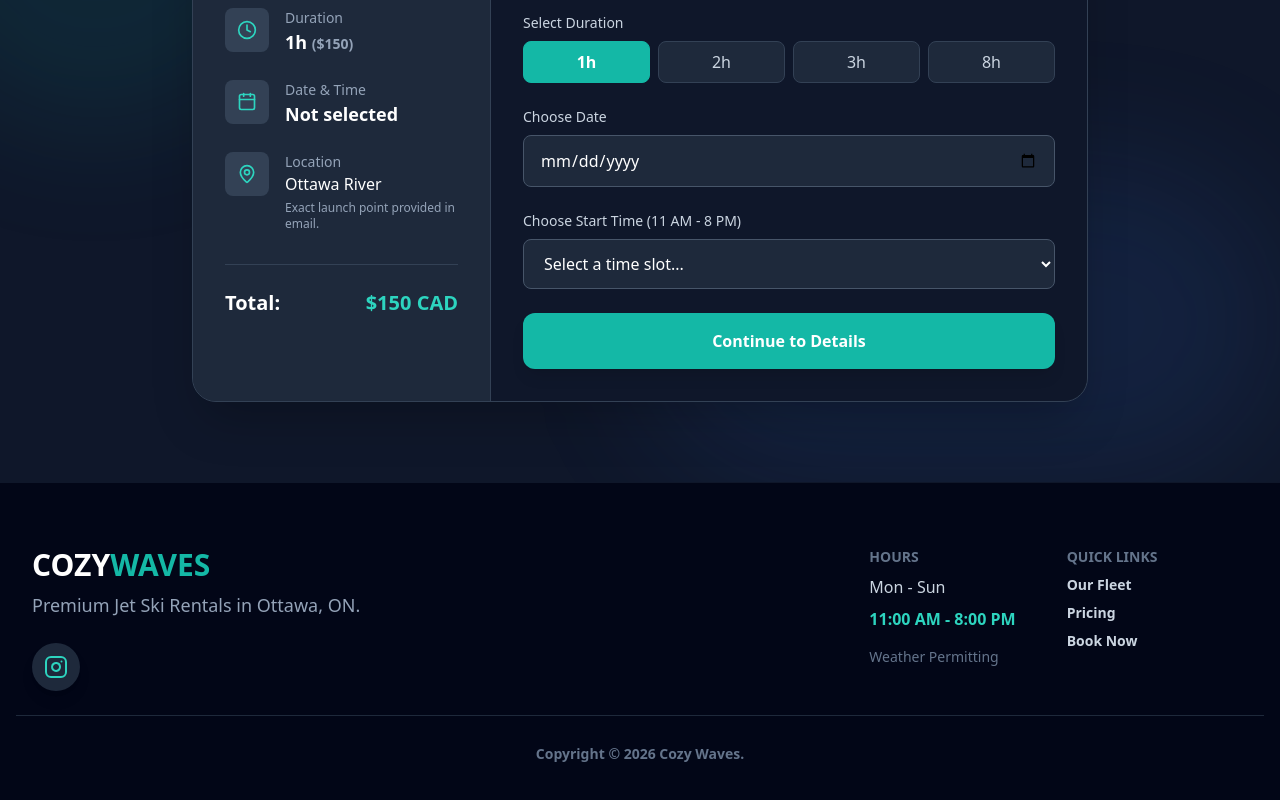
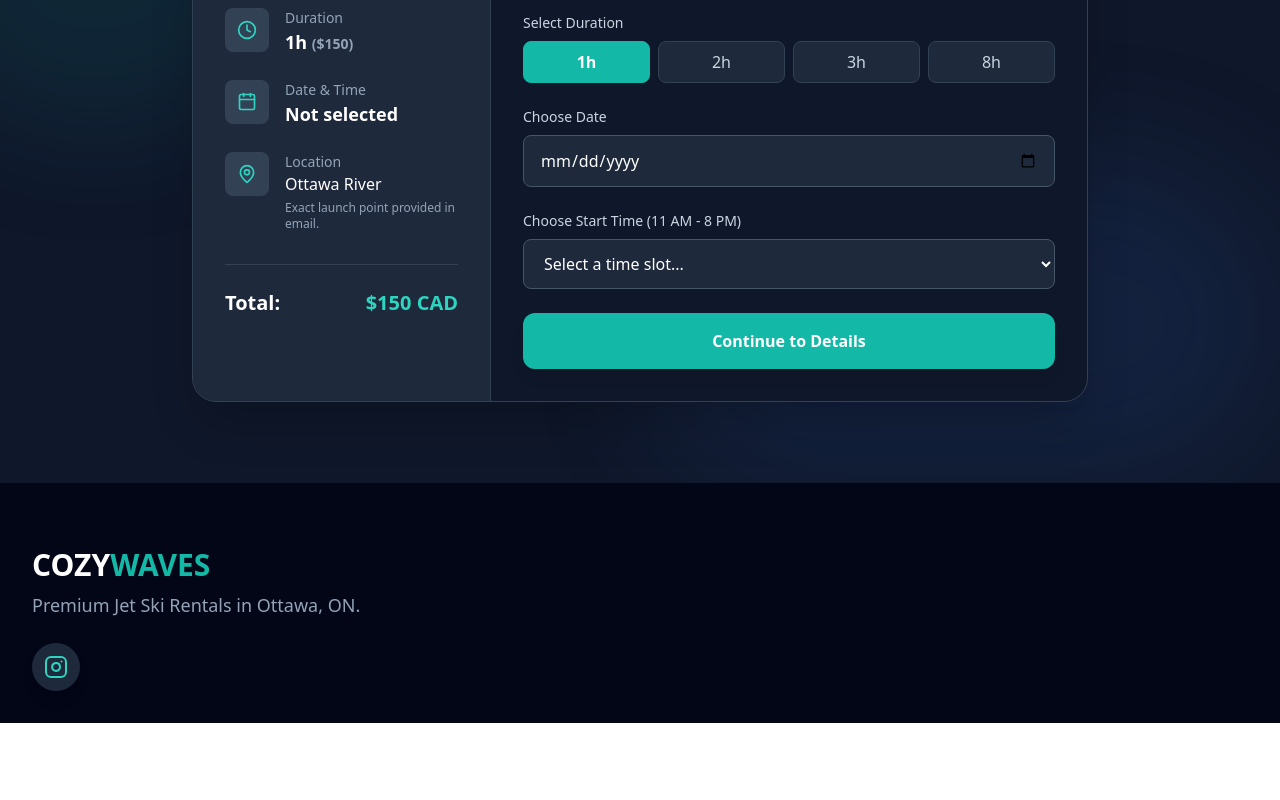
Before and after one commit to simozawit/cozy-waves, a React (Create React App) app: page / in a window 1280 px wide. Shown: the part 2648-3448 px from the top of the page. After the commit the page ends 3371 px from the top, so only its background shows below. Built offline with nearby package versions, Linux system fonts and the light colour scheme.

Commit message:
Update App.jsx

```diff
--- a/src/App.jsx
+++ b/src/App.jsx
@@ -9,9 +9,9 @@ const App = () => {
   const [selectedTime, setSelectedTime] = useState('');
   const [customerDetails, setCustomerDetails] = useState({ name: '', email: '', phone: '' });
   const [showNotification, setShowNotification] = useState(false);
+  const [bookingError, setBookingError] = useState(''); // Added error state
 
   // Business settings
- // const fleetCount = 5;
   const businessHours = { start: 11, end: 20 }; // 11 AM to 8 PM
   const prices = {
     '1h': 150,
@@ -24,31 +24,51 @@ const App = () => {
     const slots = [];
     for (let i = businessHours.start; i < businessHours.end; i++) {
       slots.push(`${i > 12 ? i - 12 : i}:00 ${i >= 12 ? 'PM' : 'AM'}`);
-      // Add half-hour slots if needed, keeping simple for now
     }
     return slots;
   };
 
-  const handleBookingSubmit = (e) => {
-    e.preventDefault();
-    if (bookingStep === 1) {
-      if (selectedDate && selectedTime) setBookingStep(2);
-    } else if (bookingStep === 2) {
-      if (customerDetails.name && customerDetails.email) {
-        setBookingStep(3);
-        // Simulate sending email
-        setTimeout(() => {
-          setShowNotification(true);
-          setTimeout(() => setShowNotification(false), 5000);
-        }, 1000);
-      }
+  const handleStep1Next = () => {
+    setBookingError('');
+    if (!selectedDate) {
+      setBookingError('Please select a date.');
+      return;
     }
+    if (!selectedTime) {
+      setBookingError('Please select a time.');
+      return;
+    }
+    setBookingStep(2);
+  };
+
+  const handleStep2Submit = () => {
+    setBookingError('');
+    if (!customerDetails.name.trim()) {
+      setBookingError('Please enter your full name.');
+      return;
+    }
+    if (!customerDetails.email.trim() || !customerDetails.email.includes('@')) {
+      setBookingError('Please enter a valid email address.');
+      return;
+    }
+    if (!customerDetails.phone.trim()) {
+      setBookingError('Please enter a valid phone number.');
+      return;
+    }
+
+    setBookingStep(3);
+    // Simulate sending email
+    setTimeout(() => {
+      setShowNotification(true);
+      setTimeout(() => setShowNotification(false), 5000);
+    }, 1000);
   };
 
   const resetBooking = () => {
     setBookingStep(1);
     setSelectedDate('');
     setSelectedTime('');
+    setBookingError('');
     setCustomerDetails({ name: '', email: '', phone: '' });
   };
 
@@ -223,7 +243,7 @@ const App = () => {
         </div>
 
         <div className="flex flex-wrap justify-center gap-8">
-          {Object.entries(prices).map(([duration, price], index) => (
+          {Object.entries(prices).map(([duration, price]) => (
             <div key={duration} className="w-full md:w-64 relative flex flex-col min-w-0 break-words bg-white shadow-xl rounded-2xl border border-slate-100 hover:-translate-y-2 transition-transform duration-300">
               {duration === '2h' && (
                 <div className="absolute top-0 left-1/2 transform -translate-x-1/2 -translate-y-1/2">
@@ -323,8 +343,14 @@ const App = () => {
             {/* Booking Form Area */}
             <div className="w-full md:w-2/3 p-8 bg-slate-900">
               {bookingStep === 1 && (
-                <form onSubmit={handleBookingSubmit} className="space-y-6 animate-fadeIn">
+                <div className="space-y-6 animate-fadeIn">
                   <h4 className="text-xl font-semibold mb-4 border-b border-slate-700 pb-2">1. Select Date & Time</h4>
+
+                  {bookingError && (
+                    <div className="p-3 bg-red-500/10 border border-red-500/50 rounded-lg text-red-400 text-sm">
+                      {bookingError}
+                    </div>
+                  )}
 
                   <div>
                     <label className="block text-sm font-medium text-slate-300 mb-2">Select Duration</label>
@@ -346,7 +372,6 @@ const App = () => {
                      <label className="block text-sm font-medium text-slate-300 mb-2">Choose Date</label>
                      <input
                         type="date"
-                        required
                         min={new Date().toISOString().split('T')[0]}
                         value={selectedDate}
                         onChange={(e) => setSelectedDate(e.target.value)}
@@ -357,7 +382,6 @@ const App = () => {
                   <div>
                      <label className="block text-sm font-medium text-slate-300 mb-2">Choose Start Time (11 AM - 8 PM)</label>
                      <select
-                        required
                         value={selectedTime}
                         onChange={(e) => setSelectedTime(e.target.value)}
                         className="w-full bg-slate-800 border border-slate-600 rounded-lg px-4 py-3 text-white focus:outline-none focus:border-teal-500 focus:ring-1 focus:ring-teal-500"
@@ -370,28 +394,34 @@ const App = () => {
                   </div>
 
                   <button
-                    type="submit"
+                    type="button"
+                    onClick={handleStep1Next}
                     className="w-full bg-teal-500 hover:bg-teal-400 text-white font-bold py-4 rounded-xl mt-6 transition-colors shadow-lg"
                   >
                     Continue to Details
                   </button>
-                </form>
+                </div>
               )}
 
               {bookingStep === 2 && (
-                <form onSubmit={handleBookingSubmit} className="space-y-6 animate-fadeIn">
+                <div className="space-y-6 animate-fadeIn">
                    <div className="flex items-center mb-4 border-b border-slate-700 pb-2">
-                     <button type="button" onClick={() => setBookingStep(1)} className="text-slate-400 hover:text-white mr-2">
+                     <button type="button" onClick={() => { setBookingStep(1); setBookingError(''); }} className="text-slate-400 hover:text-white mr-2">
                         &larr; Back
                      </button>
                      <h4 className="text-xl font-semibold">2. Your Details</h4>
                    </div>
 
+                   {bookingError && (
+                    <div className="p-3 bg-red-500/10 border border-red-500/50 rounded-lg text-red-400 text-sm">
+                      {bookingError}
+                    </div>
+                  )}
+
                    <div>
                      <label className="block text-sm font-medium text-slate-300 mb-2">Full Name</label>
                      <input
                         type="text"
-                        required
                         value={customerDetails.name}
                         onChange={(e) => setCustomerDetails({...customerDetails, name: e.target.value})}
                         className="w-full bg-slate-800 border border-slate-600 rounded-lg px-4 py-3 text-white focus:outline-none focus:border-teal-500 focus:ring-1 focus:ring-teal-500"
@@ -402,7 +432,6 @@ const App = () => {
                      <label className="block text-sm font-medium text-slate-300 mb-2">Email Address</label>
                      <input
                         type="email"
-                        required
                         value={customerDetails.email}
                         onChange={(e) => setCustomerDetails({...customerDetails, email: e.target.value})}
                         className="w-full bg-slate-800 border border-slate-600 rounded-lg px-4 py-3 text-white focus:outline-none focus:border-teal-500 focus:ring-1 focus:ring-teal-500"
@@ -414,7 +443,6 @@ const App = () => {
                      <label className="block text-sm font-medium text-slate-300 mb-2">Phone Number</label>
                      <input
                         type="tel"
-                        required
                         value={customerDetails.phone}
                         onChange={(e) => setCustomerDetails({...customerDetails, phone: e.target.value})}
                         className="w-full bg-slate-800 border border-slate-600 rounded-lg px-4 py-3 text-white focus:outline-none focus:border-teal-500 focus:ring-1 focus:ring-teal-500"
@@ -423,12 +451,13 @@ const App = () => {
                   </div>
 
                   <button
-                    type="submit"
+                    type="button"
+                    onClick={handleStep2Submit}
                     className="w-full bg-teal-500 hover:bg-teal-400 text-white font-bold py-4 rounded-xl mt-6 transition-colors shadow-lg flex justify-center items-center gap-2"
                   >
                     Confirm Booking <CheckCircle2 size={20} />
                   </button>
-                </form>
+                </div>
               )}
 
               {bookingStep === 3 && (
@@ -445,6 +474,7 @@ const App = () => {
                     <p>Please use the secure link provided in your confirmation email up to 24 hours before your booking time.</p>
                   </div>
                   <button
+                    type="button"
                     onClick={resetBooking}
                     className="border border-slate-600 hover:bg-slate-800 text-white font-medium py-2 px-6 rounded-lg transition-colors"
                   >
@@ -482,34 +512,6 @@ const App = () => {
                   <line x1="17.5" y1="6.5" x2="17.51" y2="6.5"></line>
                 </svg>
               </a>
-            </div>
-          </div>
-          <div className="w-full lg:w-6/12 px-4">
-            <div className="flex flex-wrap items-top mb-6">
-              <div className="w-full lg:w-4/12 px-4 ml-auto">
-                <span className="block uppercase text-slate-500 text-sm font-bold mb-2">Hours</span>
-                <ul className="list-unstyled text-slate-300">
-                  <li className="mb-2">Mon - Sun</li>
-                  <li className="font-semibold text-teal-400">11:00 AM - 8:00 PM</li>
-                  <li className="mt-4 text-sm text-slate-500">Weather Permitting</li>
-                </ul>
-              </div>
-              <div className="w-full lg:w-4/12 px-4">
-                <span className="block uppercase text-slate-500 text-sm font-bold mb-2">Quick Links</span>
-                <ul className="list-unstyled">
-                  <li><a className="text-slate-300 hover:text-white font-semibold block pb-2 text-sm" href="#fleet">Our Fleet</a></li>
-                  <li><a className="text-slate-300 hover:text-white font-semibold block pb-2 text-sm" href="#pricing">Pricing</a></li>
-                  <li><a className="text-slate-300 hover:text-white font-semibold block pb-2 text-sm" href="#book">Book Now</a></li>
-                </ul>
-              </div>
-            </div>
-          </div>
-        </div>
-        <hr className="my-6 border-slate-800" />
-        <div className="flex flex-wrap items-center md:justify-between justify-center">
-          <div className="w-full md:w-4/12 px-4 mx-auto text-center">
-            <div className="text-sm text-slate-500 font-semibold py-1">
-              Copyright © {new Date().getFullYear()} Cozy Waves.
             </div>
           </div>
         </div>
```
